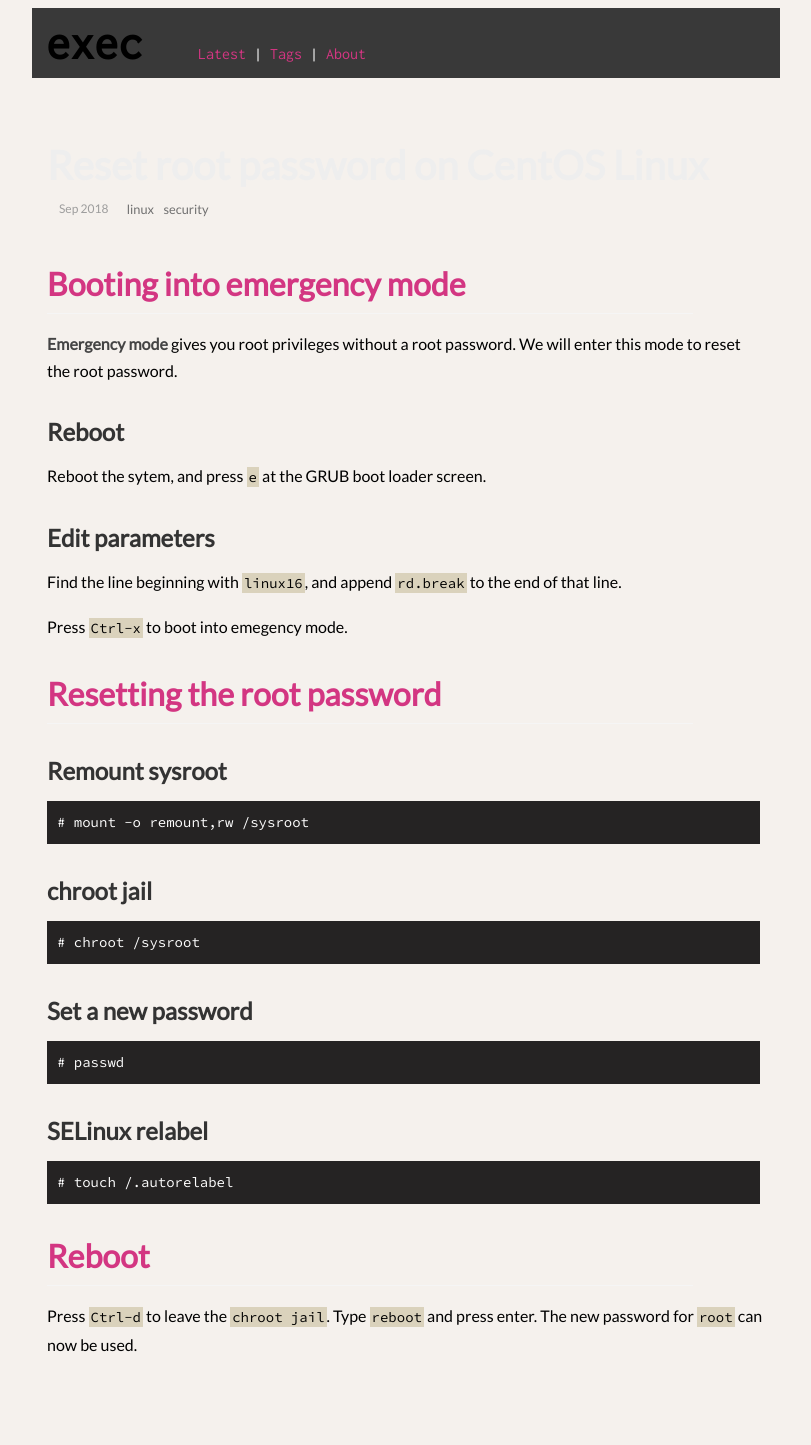
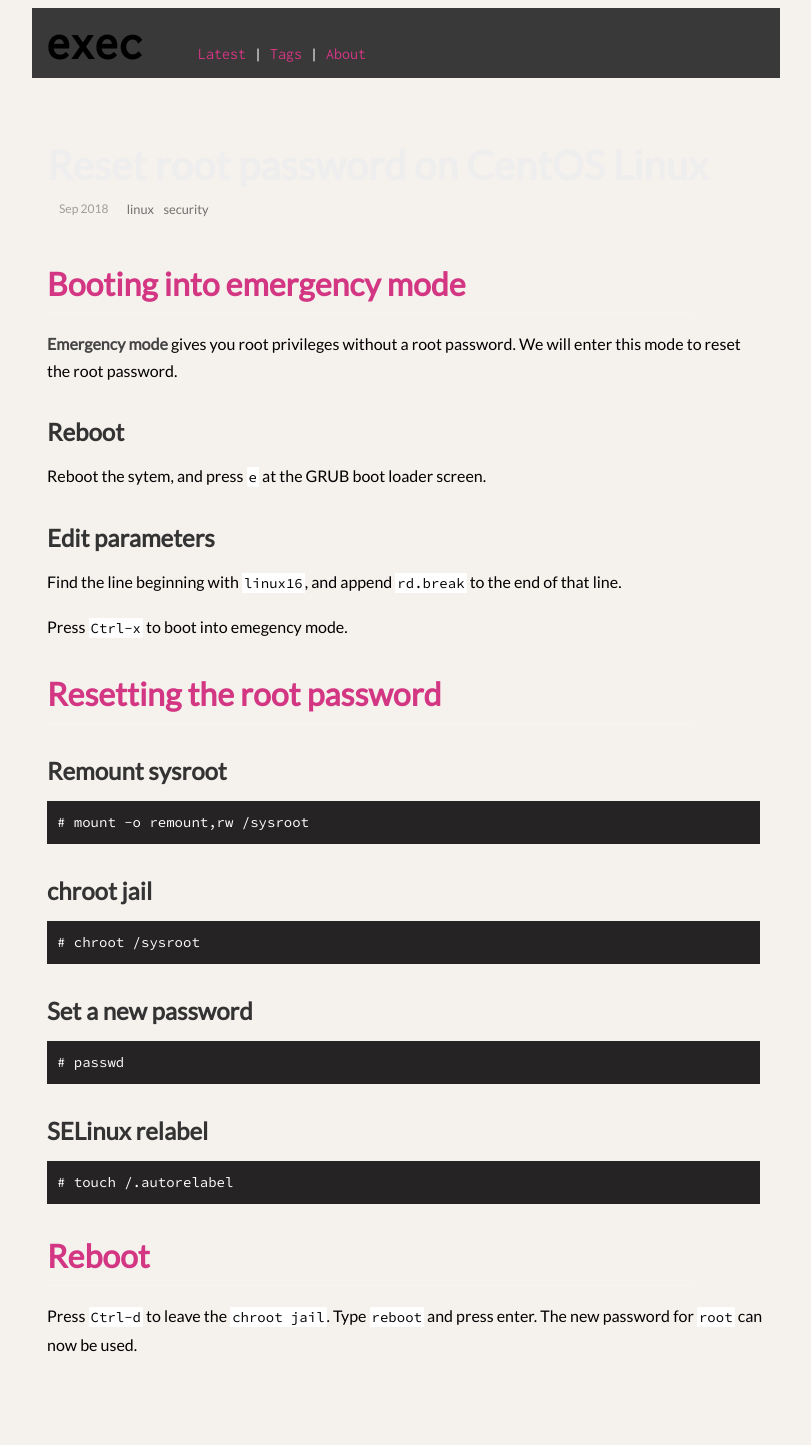
Before and after one commit to execas/execas.github.io, a Jekyll site: the page built from _posts/2018-09-03-reset-root-password-on-centos-linux.md, in a window 1280 px wide. Shown: the whole page, without its empty margins (234-1045 px from the left). Built offline with Jekyll 4.4.1, drawn with Linux system fonts in a browser that asks for light colours.

Commit message:
Update execas.css

```diff
--- a/css/execas.css
+++ b/css/execas.css
@@ -70,7 +70,7 @@
 }
 code {
      /*background-color: #f6f8fa;*/
-     background-color:#dad2bc;
+     background-color:#ffffff;
      font-family: "Source Code Pro", monospace;
      whitespace:normal;
      color:#000000;
```
